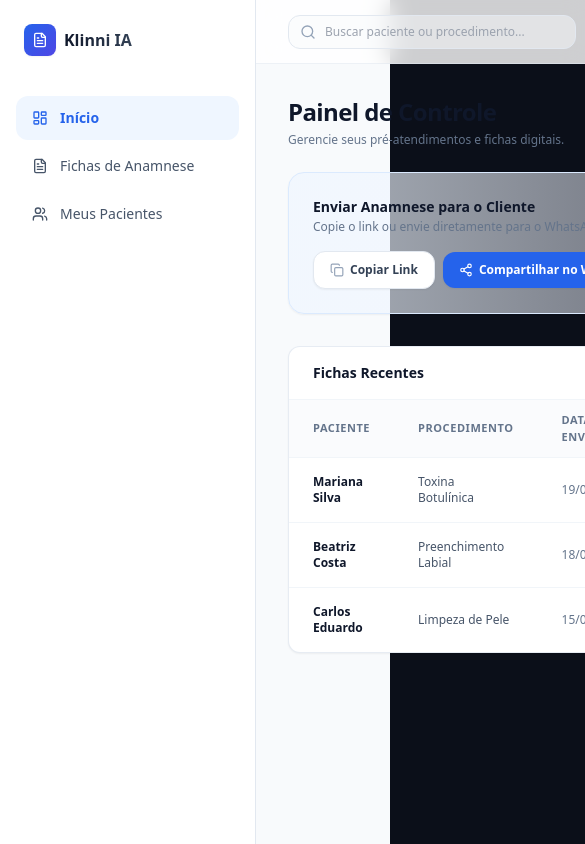
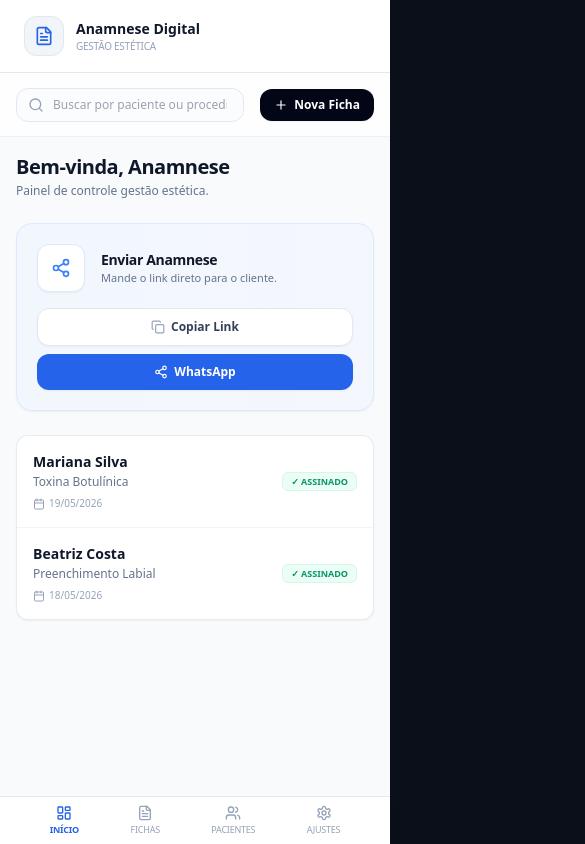
Before and after one commit to JuniorPiedade/anamnese-digitalapp, a Next.js app: page /dashboard in a window 390 px wide. Shown: the top 844 px of the page, 585 px wide, since content can reach past the window. Built offline with nearby package versions, Linux system fonts and the light colour scheme.

Commit message:
Update page.tsx

```diff
--- a/src/app/dashboard/page.tsx
+++ b/src/app/dashboard/page.tsx
@@ -1,183 +1,238 @@
 "use client";
 
-import React, { useState } from 'react';
+import React, { useState, useEffect } from 'react';
 import {
-  LayoutDashboard,
-  FileText,
-  Users,
-  Plus,
-  Search,
-  CheckCircle2,
-  Copy,
-  Share2,
-  Check
+  LayoutDashboard, FileText, Users, Plus, Search, CheckCircle2, Copy, Share2, Check, Settings, X, Calendar, Clock
 } from 'lucide-react';
 
 export default function DashboardPage() {
   const [searchQuery, setSearchQuery] = useState("");
   const [copiado, setCopiado] = useState(false);
+  const [pacienteSelecionado, setPacienteSelecionado] = useState<any | null>(null);
+  const [primeiroNome, setPrimeiroNome] = useState("Profissional");
 
-  // URL da ficha pública que criamos no passo anterior
+  // DADOS DINÂMICOS DO USUÁRIO
+  const [perfil, setPerfil] = useState({
+    nome: "Anamnese Digital",
+    nicho: "Seu Nicho",
+    foto: ""
+  });
+
+  useEffect(() => {
+    const nome = localStorage.getItem('anamnese_nomeNegocio') || "Anamnese Digital";
+    const nicho = localStorage.getItem('anamnese_nicho') || "Gestão Estética";
+    const foto = localStorage.getItem('anamnese_fotoPerfil') || "";
+
+    setPerfil({ nome, nicho, foto });
+
+    // Define o primeiro nome com segurança após o componente montar no cliente
+    const primeiro = nome.trim().split(' ')[0];
+    setPrimeiroNome(primeiro);
+  }, []);
+
   const LINK_ANAMNESE = "https://anamnese-digitalapp.vercel.app/anamnese/cliente";
+  const MENSAGEM_WHATSAPP = encodeURIComponent(`Olá! Por favor, preencha sua ficha digital:\n${LINK_ANAMNESE}`);
 
-  // Mensagem padrão que será enviada pelo WhatsApp
-  const MENSAGEM_WHATSAPP = encodeURIComponent(
-    `Olá! Para agilizarmos o seu atendimento e garantirmos total segurança no seu procedimento, por favor, preencha a nossa ficha de pré-atendimento digital antes da sua consulta.\n\nClique no link seguro para responder (leva menos de 3 minutos):\n${LINK_ANAMNESE}`
-  );
-
-  // Função para copiar o link para a área de transferência
   const copiarLink = () => {
     navigator.clipboard.writeText(LINK_ANAMNESE);
     setCopiado(true);
     setTimeout(() => setCopiado(false), 2000);
   };
 
-  // Dados estáticos temporários (enquanto não conectamos o banco)
+  // SIMULAÇÃO DE HISTÓRICO INTEGRADO
   const fichasExemplo = [
-    { id: "1", paciente: "Mariana Silva", procedimento: "Toxina Botulínica", data: "19/05/2026", status: "Assinado" },
-    { id: "2", paciente: "Beatriz Costa", procedimento: "Preenchimento Labial", data: "18/05/2026", status: "Assinado" },
-    { id: "3", paciente: "Carlos Eduardo", procedimento: "Limpeza de Pele", data: "15/05/2026", status: "Assinado" },
+    {
+      id: "1",
+      paciente: "Mariana Silva",
+      procedimento: "Toxina Botulínica",
+      data: "19/05/2026",
+      status: "Assinado",
+      historico: [
+        { data: "19/05/2026", evento: "Retorno e aplicação de reforço em região de glabela." },
+        { data: "05/05/2026", evento: "Aplicação inicial de Toxina Botulínica (35U) - Full Face." },
+        { data: "05/05/2026", evento: "Primeira Anamnese Digital preenchida e assinada via WhatsApp." }
+      ]
+    },
+    {
+      id: "2",
+      paciente: "Beatriz Costa",
+      procedimento: "Preenchimento Labial",
+      data: "18/05/2026",
+      status: "Assinado",
+      historico: [
+        { data: "18/05/2026", evento: "Preenchimento Labial com 1ml de Ácido Hialurônico (Restylane)." },
+        { data: "18/05/2026", evento: "Anamnese aprovada: sem histórico de alergias ou herpes ativa." }
+      ]
+    },
   ];
 
+  // FUNCIONALIDADE: BUSCA INTELIGENTE FILTRADA
   const fichasFiltradas = fichasExemplo.filter(ficha =>
     ficha.paciente.toLowerCase().includes(searchQuery.toLowerCase()) ||
     ficha.procedimento.toLowerCase().includes(searchQuery.toLowerCase())
   );
 
   return (
-    <div className="flex min-h-screen bg-slate-50 text-slate-800 antialiased font-sans">
+    <div className="min-h-screen bg-slate-50 text-slate-800 antialiased font-sans flex flex-col md:flex-row">
 
-      {/* SIDEBAR */}
-      <aside className="fixed inset-y-0 left-0 z-20 flex w-64 flex-col border-r border-slate-200 bg-white px-4 py-6">
-        <div className="flex items-center gap-2 px-2">
-          <div className="flex h-8 w-8 items-center justify-center rounded-lg bg-gradient-to-br from-blue-600 to-indigo-600 text-white shadow-sm">
-            <FileText className="h-4 w-4" />
+      {/* SIDEBAR (DESKTOP) */}
+      <aside className="w-full md:w-64 bg-white border-b md:border-b-0 md:border-r border-slate-200 px-4 py-4 md:py-6 md:fixed md:inset-y-0 md:z-20 flex md:flex-col justify-between md:justify-start items-center md:items-stretch gap-4">
+        <div className="flex items-center gap-3 px-2">
+          <div className="h-10 w-10 rounded-xl bg-slate-100 border border-slate-200 overflow-hidden flex items-center justify-center shrink-0">
+            {perfil.foto ? <img src={perfil.foto} className="h-full w-full object-cover" alt="Perfil" /> : <FileText className="text-blue-600 h-5 w-5" />}
           </div>
-          <span className="text-base font-bold bg-gradient-to-r from-slate-900 to-slate-700 bg-clip-text text-transparent">Klinni IA</span>
+          <div className="flex flex-col truncate">
+            <span className="text-sm font-bold text-slate-900 truncate max-w-[130px]">{perfil.nome}</span>
+            <span className="text-[10px] font-medium text-slate-400 uppercase tracking-tight truncate max-w-[130px]">{perfil.nicho}</span>
+          </div>
         </div>
-        <nav className="mt-10 flex-1 space-y-1">
-          <a href="#" className="flex items-center gap-3 rounded-xl bg-blue-50 px-4 py-3 text-sm font-semibold text-blue-600">
-            <LayoutDashboard className="h-4 w-4" /> Início
-          </a>
-          <a href="#" className="flex items-center gap-3 rounded-xl px-4 py-3 text-sm font-medium text-slate-600 hover:bg-slate-50">
-            <FileText className="h-4 w-4" /> Fichas de Anamnese
-          </a>
-          <a href="#" className="flex items-center gap-3 rounded-xl px-4 py-3 text-sm font-medium text-slate-600 hover:bg-slate-50">
-            <Users className="h-4 w-4" /> Meus Pacientes
-          </a>
+        <nav className="hidden md:flex flex-col mt-10 flex-1 space-y-1">
+          <a href="#" className="flex items-center gap-3 rounded-xl bg-blue-50 px-4 py-3 text-sm font-semibold text-blue-600"><LayoutDashboard className="h-4 w-4" /> Início</a>
+          <a href="#" className="flex items-center gap-3 rounded-xl px-4 py-3 text-sm font-medium text-slate-600 hover:bg-slate-50"><FileText className="h-4 w-4" /> Fichas</a>
+          <a href="#" className="flex items-center gap-3 rounded-xl px-4 py-3 text-sm font-medium text-slate-600 hover:bg-slate-50"><Users className="h-4 w-4" /> Pacientes</a>
+          <a href="/dashboard/configuracoes" className="flex items-center gap-3 rounded-xl px-4 py-3 text-sm font-medium text-slate-600 hover:bg-slate-50"><Settings className="h-4 w-4" /> Ajustes</a>
         </nav>
       </aside>
 
-      {/* ÁREA CENTRAL */}
-      <div className="flex-1 pl-64">
-
-        {/* HEADER */}
-        <header className="sticky top-0 z-10 flex h-16 items-center justify-between border-b border-slate-200/60 bg-white/80 px-8 backdrop-blur-md">
-          <div className="relative w-72">
+      {/* ÁREA PRINCIPAL */}
+      <div className="flex-1 md:pl-64 flex flex-col">
+        <header className="sticky top-0 z-10 flex h-16 items-center justify-between border-b border-slate-200/60 bg-white/80 px-4 md:px-8 backdrop-blur-md gap-4">
+          <div className="relative flex-1 max-w-xs md:max-w-72">
             <Search className="absolute left-3 top-1/2 h-4 w-4 -translate-y-1/2 text-slate-400" />
-            <input
-              type="text"
-              placeholder="Buscar paciente ou procedimento..."
-              value={searchQuery}
-              onChange={(e) => setSearchQuery(e.target.value)}
-              className="w-full rounded-xl border border-slate-200 bg-slate-50/50 py-2 pl-9 pr-4 text-xs outline-none focus:border-blue-500 focus:bg-white transition-all"
-            />
+            <input type="text" placeholder="Buscar por paciente ou procedimento..." value={searchQuery} onChange={(e) => setSearchQuery(e.target.value)} className="w-full rounded-xl border border-slate-200 bg-slate-50/50 py-2 pl-9 pr-4 text-xs outline-none focus:border-blue-500 focus:bg-white transition-all"/>
           </div>
-          <div className="flex items-center gap-3">
-            <a href="/dashboard/nova-ficha" className="flex items-center gap-1.5 rounded-xl bg-slate-950 px-4 py-2 text-xs font-semibold text-white shadow-sm hover:bg-slate-800 transition-all">
-              <Plus className="h-4 w-4" /> Preencher na Clínica
-            </a>
-          </div>
+          <a href="/dashboard/nova-ficha" className="flex items-center gap-1.5 rounded-xl bg-slate-950 px-3.5 py-2 text-xs font-semibold text-white shadow-sm whitespace-nowrap"><Plus className="h-3.5 w-3.5" /> Nova Ficha</a>
         </header>
 
-        {/* CONTEÚDO PRINCIPAL */}
-        <main className="p-8 max-w-5xl">
-
+        <main className="p-4 md:p-8 max-w-5xl w-full mx-auto flex-1">
           <div className="mb-6">
-            <h1 className="text-2xl font-bold text-slate-900 tracking-tight">Painel de Controle</h1>
-            <p className="text-xs text-slate-500 mt-1">Gerencie seus pré-atendimentos e fichas digitais.</p>
+            <h1 className="text-xl md:text-2xl font-bold text-slate-900 tracking-tight">Bem-vinda, {primeiroNome}</h1>
+            <p className="text-xs text-slate-500 mt-0.5">Painel de controle {perfil.nicho.toLowerCase()}.</p>
           </div>
 
-          {/* CARD DE AÇÕES RÁPIDAS (COMPARTILHAMENTO) */}
-          <div className="mb-8 rounded-2xl border border-blue-100 bg-gradient-to-r from-blue-50/70 to-indigo-50/40 p-6 shadow-sm flex flex-col sm:flex-row sm:items-center justify-between gap-4">
-            <div>
-              <h3 className="text-sm font-bold text-slate-900">Enviar Anamnese para o Cliente</h3>
-              <p className="text-xs text-slate-500 mt-0.5">Copie o link ou envie diretamente para o WhatsApp do paciente.</p>
+          <div className="mb-6 md:mb-8 rounded-2xl border border-blue-100 bg-gradient-to-r from-blue-50/70 to-indigo-50/40 p-5 md:p-6 shadow-sm flex flex-col lg:flex-row lg:items-center justify-between gap-4">
+            <div className="flex items-center gap-4">
+               <div className="h-12 w-12 rounded-xl bg-white border border-blue-100 flex items-center justify-center overflow-hidden shrink-0 shadow-sm">
+                  {perfil.foto ? <img src={perfil.foto} className="h-full w-full object-cover" alt="Perfil" /> : <Share2 className="text-blue-500 h-5 w-5" />}
+               </div>
+               <div>
+                  <h3 className="text-sm font-bold text-slate-900 tracking-tight">Enviar Anamnese</h3>
+                  <p className="text-[11px] text-slate-500">Mande o link direto para o cliente.</p>
+               </div>
             </div>
-
-            <div className="flex items-center gap-2">
-              {/* Botão de Copiar Link */}
-              <button
-                onClick={copiarLink}
-                className="flex items-center gap-1.5 rounded-xl border border-slate-200 bg-white px-4 py-2.5 text-xs font-semibold text-slate-700 hover:bg-slate-50 active:scale-98 transition-all shadow-sm"
-              >
-                {copiado ? (
-                  <>
-                    <Check className="h-3.5 w-3.5 text-emerald-600" /> Copiado!
-                  </>
-                ) : (
-                  <>
-                    <Copy className="h-3.5 w-3.5 text-slate-400" /> Copiar Link
-                  </>
-                )}
+            <div className="grid grid-cols-1 sm:flex items-center gap-2">
+              <button onClick={copiarLink} className="flex items-center justify-center gap-1.5 rounded-xl border border-slate-200 bg-white px-4 py-2.5 text-xs font-bold text-slate-700 hover:bg-slate-50 active:scale-95 transition-all shadow-sm">
+                {copiado ? <Check className="h-3.5 w-3.5 text-emerald-600" /> : <Copy className="h-3.5 w-3.5 text-slate-400" />} {copiado ? "Copiado!" : "Copiar Link"}
               </button>
-
-              {/* Botão de Enviar WhatsApp */}
-              <a
-                href={`https://wa.me/?text=${MENSAGEM_WHATSAPP}`}
-                target="_blank"
-                rel="noopener noreferrer"
-                className="flex items-center gap-1.5 rounded-xl bg-blue-600 px-4 py-2.5 text-xs font-bold text-white shadow-sm hover:bg-blue-700 active:scale-98 transition-all"
-              >
-                <Share2 className="h-3.5 w-3.5" /> Compartilhar no WhatsApp
-              </a>
+              <a href={`https://wa.me/?text=${MENSAGEM_WHATSAPP}`} target="_blank" rel="noopener noreferrer" className="flex items-center justify-center gap-1.5 rounded-xl bg-blue-600 px-4 py-2.5 text-xs font-bold text-white shadow-sm hover:bg-blue-700 transition-all"><Share2 className="h-3.5 w-3.5" /> WhatsApp</a>
             </div>
           </div>
 
-          {/* HISTÓRICO DE FICHAS */}
-          <div className="rounded-xl border border-slate-200/80 bg-white shadow-sm overflow-hidden">
-            <div className="border-b border-slate-100 px-6 py-4">
-              <h2 className="text-sm font-bold text-slate-900">Fichas Recentes</h2>
-            </div>
+          {/* LISTAGEM DE PACIENTES COM SUPORTE MOBILE COMPLETO */}
+          <div className="rounded-xl border border-slate-200/80 bg-white shadow-sm overflow-hidden mb-8">
 
-            <div className="overflow-x-auto">
-              <table className="w-full text-left border-collapse">
-                <thead>
-                  <tr className="border-b border-slate-100 bg-slate-50/70 text-[11px] font-semibold text-slate-500 uppercase tracking-wider">
-                    <th className="px-6 py-3">Paciente</th>
-                    <th className="px-6 py-3">Procedimento</th>
-                    <th className="px-6 py-3">Data de Envio</th>
-                    <th className="px-6 py-3">Status</th>
-                  </tr>
-                </thead>
-                <tbody className="divide-y divide-slate-100 text-xs">
-                  {fichasFiltradas.length > 0 ? (
-                    fichasFiltradas.map((ficha) => (
-                      <tr key={ficha.id} className="hover:bg-slate-50/50 transition-colors">
-                        <td className="px-6 py-4 font-semibold text-slate-900">{ficha.paciente}</td>
-                        <td className="px-6 py-4 text-slate-600">{ficha.procedimento}</td>
-                        <td className="px-6 py-4 text-slate-500">{ficha.data}</td>
-                        <td className="px-6 py-4">
-                          <span className="inline-flex items-center gap-1 rounded-full bg-emerald-50 text-emerald-700 px-2 py-0.5 text-[10px] font-medium">
-                            <CheckCircle2 className="h-3 w-3 text-emerald-600" /> {ficha.status}
-                          </span>
-                        </td>
-                      </tr>
-                    ))
-                  ) : (
-                    <tr>
-                      <td colSpan={4} className="text-center py-10 text-slate-400">
-                        Nenhum paciente encontrado com esse nome.
-                      </td>
-                    </tr>
+            {/* Tabela Desktop */}
+            <div className="hidden md:block overflow-x-auto">
+              <table className="w-full text-left border-collapse text-xs">
+                <thead><tr className="bg-slate-50/70 text-[10px] font-bold text-slate-400 uppercase tracking-widest border-b border-slate-100"><th className="px-6 py-4">Paciente</th><th className="px-6 py-4">Procedimento</th><th className="px-6 py-4">Data</th><th className="px-6 py-4 text-right">Status</th></tr></thead>
+                <tbody className="divide-y divide-slate-100">
+                  {fichasFiltradas.map((ficha) => (
+                    <tr key={ficha.id} onClick={() => setPacienteSelecionado(ficha)} className="hover:bg-slate-50/60 cursor-pointer transition-colors"><td className="px-6 py-4 font-bold text-slate-900">{ficha.paciente}</td><td className="px-6 py-4 text-slate-500">{ficha.procedimento}</td><td className="px-6 py-4 text-slate-400">{ficha.data}</td><td className="px-6 py-4 text-right"><span className="bg-emerald-50 text-emerald-600 px-2.5 py-1 rounded-lg font-bold text-[9px] uppercase tracking-tighter border border-emerald-100">✓ {ficha.status}</span></td></tr>
+                  ))}
+                  {fichasFiltradas.length === 0 && (
+                    <tr><td colSpan={4} className="text-center py-8 text-slate-400">Nenhum paciente encontrado.</td></tr>
                   )}
                 </tbody>
               </table>
             </div>
+
+            {/* Interface Mobile */}
+            <div className="block md:hidden divide-y divide-slate-100">
+              {fichasFiltradas.map((ficha) => (
+                <div key={ficha.id} onClick={() => setPacienteSelecionado(ficha)} className="p-4 active:bg-slate-50 flex items-center justify-between gap-2 cursor-pointer">
+                  <div className="flex flex-col gap-0.5 min-w-0">
+                    <span className="text-sm font-bold text-slate-900 truncate">{ficha.paciente}</span>
+                    <span className="text-xs text-slate-500 truncate">{ficha.procedimento}</span>
+                    <span className="text-[10px] text-slate-400 mt-1 flex items-center gap-1"><Calendar className="h-3 w-3" /> {ficha.data}</span>
+                  </div>
+                  <span className="bg-emerald-50 text-emerald-600 px-2 py-0.5 rounded-md font-bold text-[9px] uppercase border border-emerald-100 shrink-0">✓ {ficha.status}</span>
+                </div>
+              ))}
+              {fichasFiltradas.length === 0 && (
+                <div className="text-center py-8 text-xs text-slate-400">Nenhum paciente encontrado.</div>
+              )}
+            </div>
           </div>
+        </main>
 
-        </main>
+        {/* NAVEGAÇÃO INFERIOR MOBILE */}
+        <nav className="md:hidden fixed bottom-0 inset-x-0 bg-white border-t border-slate-200 z-30 px-6 py-2 flex items-center justify-around shadow-lg">
+          <a href="#" className="flex flex-col items-center gap-0.5 text-blue-600"><LayoutDashboard className="h-4 w-4" /><span className="text-[9px] font-bold uppercase tracking-tight">Início</span></a>
+          <a href="#" className="flex flex-col items-center gap-0.5 text-slate-400"><FileText className="h-4 w-4" /><span className="text-[9px] font-medium uppercase tracking-tight">Fichas</span></a>
+          <a href="#" className="flex flex-col items-center gap-0.5 text-slate-400"><Users className="h-4 w-4" /><span className="text-[9px] font-medium uppercase tracking-tight">Pacientes</span></a>
+          <a href="/dashboard/configuracoes" className="flex flex-col items-center gap-0.5 text-slate-400"><Settings className="h-4 w-4" /><span className="text-[9px] font-medium uppercase tracking-tight">Ajustes</span></a>
+        </nav>
+
+        {/* Espaçador Mobile para prevenir sobreposição de conteúdo */}
+        <div className="h-16 md:hidden" />
       </div>
+
+      {/* LINHA DO TEMPO DO PACIENTE (MODAL / GAVETA MOBILE) */}
+      {pacienteSelecionado && (
+        <div className="fixed inset-0 z-50 flex items-end md:items-center justify-center p-0 md:p-4">
+          <div className="absolute inset-0 bg-slate-900/40 backdrop-blur-sm transition-opacity duration-300" onClick={() => setPacienteSelecionado(null)} />
+
+          <div className="relative w-full md:max-w-md bg-white rounded-t-2xl md:rounded-2xl shadow-xl border border-slate-200 overflow-hidden flex flex-col max-h-[85vh] md:max-h-[75vh] z-10 transform transition-transform duration-300 ease-out">
+
+            {/* Header Modal */}
+            <div className="p-4 border-b border-slate-100 flex items-center justify-between bg-slate-50/50">
+              <div>
+                <h3 className="text-sm font-bold text-slate-900">{pacienteSelecionado.paciente}</h3>
+                <p className="text-[11px] text-slate-400 uppercase font-medium tracking-tight mt-0.5">{pacienteSelecionado.procedimento}</p>
+              </div>
+              <button onClick={() => setPacienteSelecionado(null)} className="p-1.5 rounded-lg text-slate-400 hover:bg-slate-100 hover:text-slate-600 transition-colors">
+                <X className="h-4 w-4" />
+              </button>
+            </div>
+
+            {/* Linha do Tempo */}
+            <div className="p-5 overflow-y-auto flex-1 space-y-6">
+              <div className="flex items-center justify-between pb-2 border-b border-slate-100">
+                <span className="text-[11px] font-bold text-slate-400 uppercase tracking-wider">Histórico de Evolução</span>
+                <span className="text-[10px] text-slate-500 font-medium">Último acesso: {pacienteSelecionado.data}</span>
+              </div>
+
+              <div className="relative border-l-2 border-blue-100 pl-4 ml-2 space-y-6">
+                {pacienteSelecionado.historico?.map((evento: any, idx: number) => (
+                  <div key={idx} className="relative">
+                    <span className={`absolute -left-[21px] top-1.5 h-2 w-2 rounded-full border-2 bg-white ${idx === 0 ? 'border-blue-600 ring-4 ring-blue-50' : 'border-slate-300'}`} />
+
+                    <div className="flex flex-col gap-0.5">
+                      <span className="text-[10px] font-bold text-slate-400 flex items-center gap-1">
+                        <Clock className="h-3 w-3" /> {evento.data}
+                      </span>
+                      <p className="text-xs text-slate-700 font-medium mt-1 bg-slate-50 p-2.5 rounded-xl border border-slate-100 leading-relaxed">
+                        {evento.evento}
+                      </p>
+                    </div>
+                  </div>
+                ))}
+              </div>
+            </div>
+
+            {/* Rodapé do Modal */}
+            <div className="p-4 border-t border-slate-100 bg-slate-50/50 grid grid-cols-2 gap-2">
+              <button onClick={() => alert('Função para abrir ficha completa')} className="w-full text-center py-2 rounded-xl border border-slate-200 bg-white text-xs font-bold text-slate-700 hover:bg-slate-50 transition-colors">
+                Ver Ficha Cheia
+              </button>
+              <a href={`https://wa.me/?text=${encodeURIComponent(`Olá ${pacienteSelecionado.paciente}, tudo bem? Gostaria de agendar o seu próximo acompanhamento.`)}`} target="_blank" rel="noopener noreferrer" className="w-full text-center py-2 rounded-xl bg-blue-600 text-xs font-bold text-white hover:bg-blue-700 transition-colors flex items-center justify-center gap-1.5">
+                <Share2 className="h-3.5 w-3.5" /> Contatar
+              </a>
+            </div>
+
+          </div>
+        </div>
+      )}
     </div>
   );
 }
```
